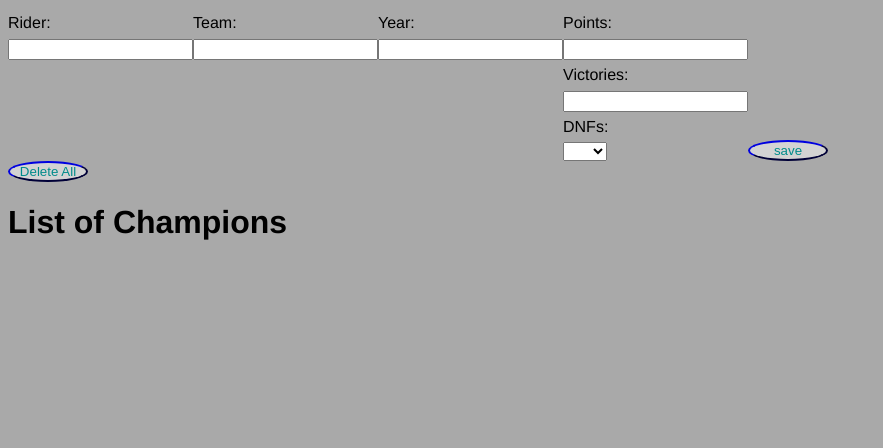
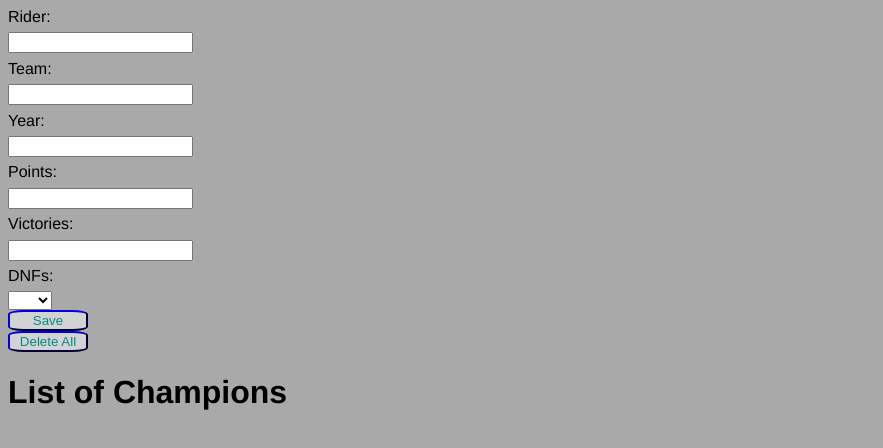
Before and after one commit to Gregor69/DOM-W-END-HWORK, a plain HTML site: page index.html in a window 1280 px wide. Shown: the whole page, without its empty margins (0-883 px from the left). Drawn offline with Linux system fonts and the light colour scheme.

Commit message:
updated files

```diff
--- a/css/main.css
+++ b/css/main.css
@@ -1,13 +1,13 @@
 header {
     font-family: Helvetica;
     background-color: darkgray;
-  }
+}
 
-#form-wrapper {
-    width: 100%;
-    display: -webkit-flex;
-
-  }
+/* #form-container {
+    max-width: 100%;
+    display: flex;
+    flex-direction: column;
+  } */
 
 .form-item {
     margin-right: 1.8rem;
@@ -28,12 +28,22 @@ button, input[type="submit"] {
     border-color: darkblue;
     color: darkcyan;
     background-color: lightgray;
-    border-radius: 100%;
+    border-radius: 20%;
   }
 body {
   font-family: Helvetica;
   background: darkgray;
 }
+
+button, input[type="delete-all"] {
+  margin-top: auto;
+  width: 5rem;
+  border-color: darkblue;
+  color: darkcyan;
+  background-color: lightgray;
+  border-radius: 20%;
+}
+
 #list-of-champions {
     display: flex;
     flex-wrap: wrap;
--- a/index.html
+++ b/index.html
@@ -40,7 +40,7 @@
                 </select>
             </div>
         </div>
-        <input type="submit" value="save"/>
+        <input type="submit" value="Save"/>
     </form>
 
 </header>
```
